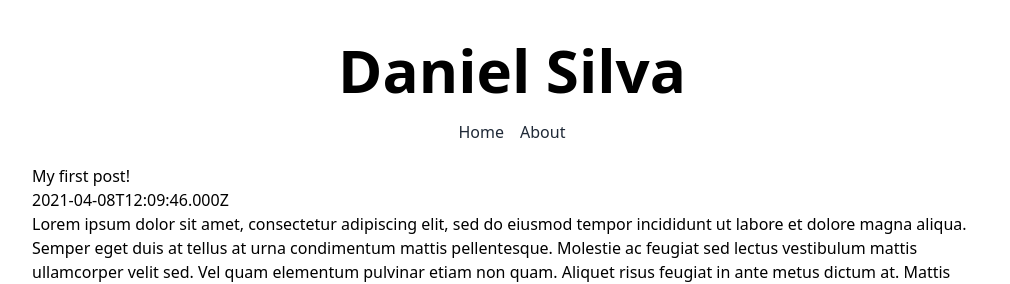
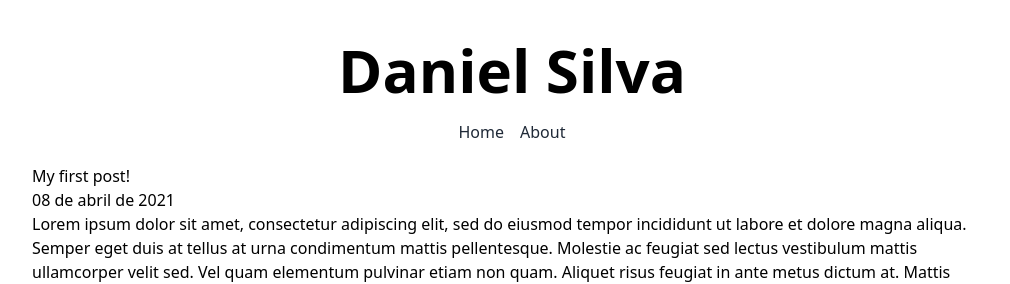
Before and after one commit to GleidsonDaniel/nextjs-blog, a Next.js app: page /blog/first in a window 1280 px wide. Shown: the top 284 px of the page, without its empty margins (128-1138 px from the left). Built offline with nearby package versions, Linux system fonts and the light colour scheme.

Commit message:
Fix ISO date

```diff
--- a/src/helpers/data.ts
+++ b/src/helpers/data.ts
@@ -1,7 +1,7 @@
 export const blogPosts = [
   {
     title: "My first post!",
-    date: new Date(),
+    date: new Date().toISOString(),
     slug: "first",
     content:
       "Lorem ipsum dolor sit amet, consectetur adipiscing elit, sed do eiusmod tempor incididunt ut labore et dolore magna aliqua. Semper eget duis at tellus at urna condimentum mattis pellentesque. Molestie ac feugiat sed lectus vestibulum mattis ullamcorper velit sed. Vel quam elementum pulvinar etiam non quam. Aliquet risus feugiat in ante metus dictum at. Mattis pellentesque id nibh tortor id. Augue mauris augue neque gravida in. Aenean sed adipiscing diam donec adipiscing tristique. Sed elementum tempus egestas sed sed risus pretium quam. Pretium viverra suspendisse potenti nullam ac tortor vitae purus faucibus. Habitasse platea dictumst vestibulum rhoncus est pellentesque elit. Varius duis at consectetur lorem donec.",
@@ -9,14 +9,14 @@ export const blogPosts = [
   {
     title: "Second post!",
     slug: "second",
-    date: new Date(),
+    date: new Date().toISOString(),
     content:
       "Lorem ipsum dolor sit amet, consectetur adipiscing elit, sed do eiusmod tempor incididunt ut labore et dolore magna aliqua. Semper eget duis at tellus at urna condimentum mattis pellentesque. Molestie ac feugiat sed lectus vestibulum mattis ullamcorper velit sed. Vel quam elementum pulvinar etiam non quam. Aliquet risus feugiat in ante metus dictum at. Mattis pellentesque id nibh tortor id. Augue mauris augue neque gravida in. Aenean sed adipiscing diam donec adipiscing tristique. Sed elementum tempus egestas sed sed risus pretium quam. Pretium viverra suspendisse potenti nullam ac tortor vitae purus faucibus. Habitasse platea dictumst vestibulum rhoncus est pellentesque elit. Varius duis at consectetur lorem donec.",
   },
   {
     slug: "third",
     title: "Third yay!",
-    date: new Date(),
+    date: new Date().toISOString(),
     content:
       "Lorem ipsum dolor sit amet, consectetur adipiscing elit, sed do eiusmod tempor incididunt ut labore et dolore magna aliqua. Semper eget duis at tellus at urna condimentum mattis pellentesque. Molestie ac feugiat sed lectus vestibulum mattis ullamcorper velit sed. Vel quam elementum pulvinar etiam non quam. Aliquet risus feugiat in ante metus dictum at. Mattis pellentesque id nibh tortor id. Augue mauris augue neque gravida in. Aenean sed adipiscing diam donec adipiscing tristique. Sed elementum tempus egestas sed sed risus pretium quam. Pretium viverra suspendisse potenti nullam ac tortor vitae purus faucibus. Habitasse platea dictumst vestibulum rhoncus est pellentesque elit. Varius duis at consectetur lorem donec.",
   },
--- a/src/pages/blog/[slug].tsx
+++ b/src/pages/blog/[slug].tsx
@@ -1,3 +1,6 @@
+import format from "date-fns/format";
+import { ptBR } from "date-fns/locale";
+import parseISO from 'date-fns/parseISO';
 import { blogPosts } from "helpers/data";
 import Head from "next/head";
 
@@ -11,7 +14,9 @@ export default function BlogPage({ title, date, content }) {
 
       <main>
         <h1>{title}</h1>
-        <div>{date}</div>
+        <div>
+          {format(parseISO(date), "dd 'de' MMMM 'de' uuu", { locale: ptBR })}
+        </div>
         <div>{content}</div>
       </main>
     </div>
--- a/src/pages/index.tsx
+++ b/src/pages/index.tsx
@@ -1,5 +1,6 @@
 import format from "date-fns/format";
 import { ptBR } from "date-fns/locale";
+import parseISO from "date-fns/parseISO";
 import { blogPosts } from "helpers/data";
 import Head from "next/head";
 import Link from "next/link";
@@ -29,7 +30,7 @@ function BlogListItem({ slug, title, date, content }) {
         </Link>
       </div>
       <div className="text-gray-800 text-sm">
-        {format(date, "dd 'de' MMMM 'de' uuu", { locale: ptBR })}
+        {format(parseISO(date), "dd 'de' MMMM 'de' uuu", { locale: ptBR })}
       </div>
       <div>{content}</div>
     </div>
```
